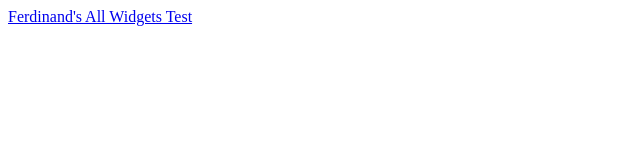
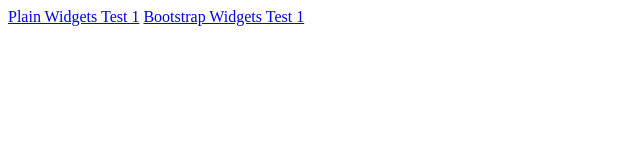
Before and after one commit to countable-web/widget-party, a plain HTML site: page bawkbox.com/index.html in a window 1280 px wide. Shown: the whole page, without its empty margins (0-640 px from the left). Drawn offline with Linux system fonts and the light colour scheme.

Commit message:
added link in index

```diff
--- a/bawkbox.com/index.html
+++ b/bawkbox.com/index.html
@@ -1 +1,2 @@
-<a href="bawkbox_test.html">Ferdinand's All Widgets Test</a>
+<a href="plain_test.html">Plain Widgets Test 1</a>
+<a href="bootstrap_test.html">Bootstrap Widgets Test 1</a>
```
